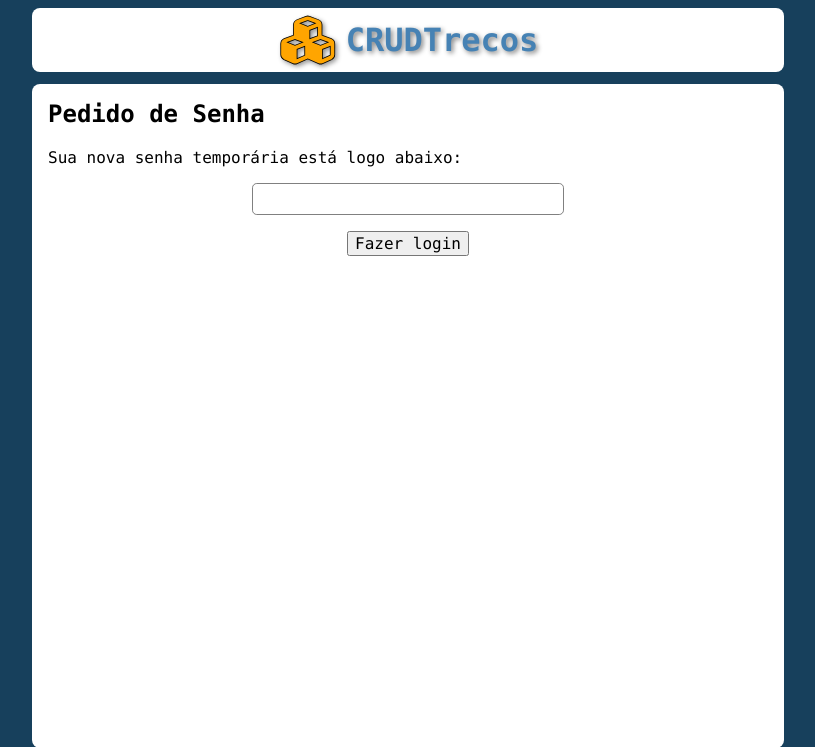
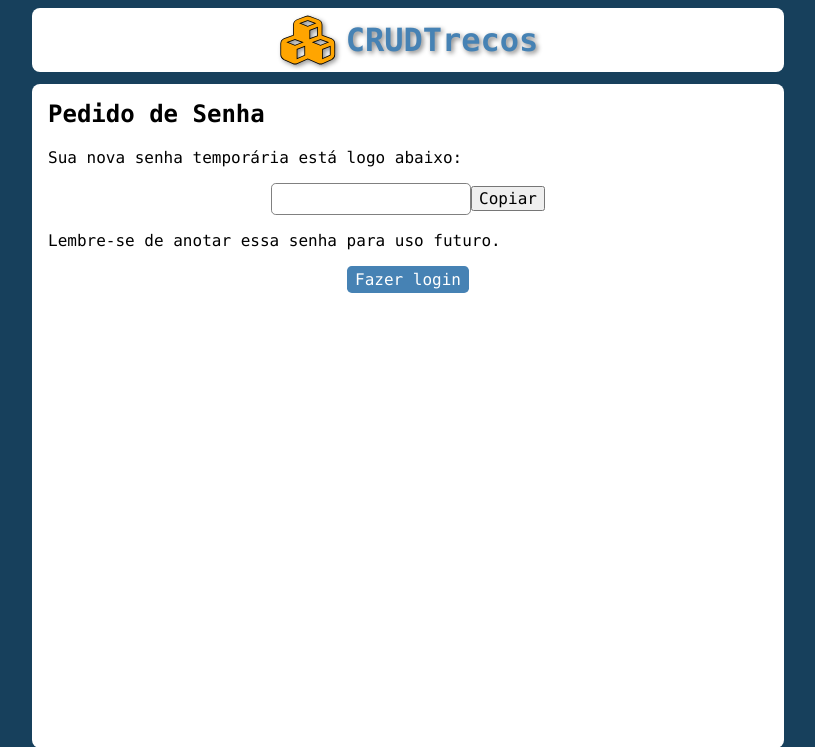
Before and after one commit to Racheldacosta/crudtrecos, a Flask app: template templates/novasenha.html in a window 1280 px wide. Shown: the top 747 px of the page, without its empty margins (232-1047 px from the left). Run offline with Flask 3, Linux system fonts and the light colour scheme; the template is opened without the code that fills it, so the values that code supplies are empty; some libraries are stand-ins or nearby versions.

Commit message:
aula anterio

```diff
--- a/app.py
+++ b/app.py
@@ -1,8 +1,9 @@
 # Importa as dependências do aplicativo
-from flask import Flask, g, make_response, redirect, render_template, request, url_for
+from flask import Flask, abort, g, make_response, redirect, render_template, request, url_for
 from flask_mysqldb import MySQL
 import json
 from functions.geral import calcular_idade, datetime_para_string, gerar_senha, remove_prefixo
+
 
 # Cria um aplicativo Flask chamado "app"
 app = Flask(__name__)
@@ -58,10 +59,8 @@ def start():
 @app.route("/")  # Rota raiz, equivalente a página inicial do site (index)
 def index():  # Função executada ao acessar a rota raiz
 
-    # Verifica se o usuário está logado → Pelo cookie
+    # Se o usuário não está logado redireciona para a página de login
     if g.usuario == '':
-        # Se o usuário não está logado
-        # Redireciona para a página de login
         return redirect(url_for('login'))
 
     acao = request.args.get('a')
@@ -87,7 +86,7 @@ def index():  # Função executada ao acessar a rota raiz
         'titulo': 'CRUDTrecos',
         'usuario': g.usuario,
         'trecos': trecos,
-        'acao': acao
+        'acao': acao,
     }
 
     # Renderiza o template HTML, passando valores (pagina) para ele
@@ -98,10 +97,8 @@ def index():  # Função executada ao acessar a rota raiz
 @app.route('/novo', methods=['GET', 'POST'])
 def novo():  # Função executada para cadastrar novo treco
 
-    # Verifica se o usuário está logado → Pelo cookie
+    # Se o usuário não está logado redireciona para a página de login
     if g.usuario == '':
-        # Se o usuário não está logado
-        # Redireciona para a página de login
         return redirect(url_for('login'))
 
     # Variável que ativa a mensagem de sucesso no HTML
@@ -145,6 +142,87 @@ def novo():  # Função executada para cadastrar novo treco
 
     # Renderiza o template HTML, passaod valores para ele
     return render_template('novo.html', **pagina)
+
+
+@app.route('/edita/<id>', methods=['GET', 'POST'])
+def edita(id):
+
+    # Se o usuário não está logado redireciona para a página de login
+    if g.usuario == '':
+        return redirect(url_for('login'))
+
+    # Se o formulário foi enviado
+    if request.method == 'POST':
+        form = dict(request.form)
+
+        # print('\n\n\n FORM:', form, '\n\n\n')
+
+        sql = '''
+            UPDATE treco
+            SET t_foto = %s,
+                t_nome = %s,
+                t_descricao = %s,
+                t_localizacao = %s
+            WHERE t_id = %s
+        '''
+        cur = mysql.connection.cursor()
+        cur.execute(sql, (
+            form['foto'],
+            form['nome'],
+            form['descricao'],
+            form['localizacao'],
+            id,
+        ))
+        mysql.connection.commit()
+        cur.close()
+
+        return redirect(url_for('index', a='editado'))
+
+    sql = '''
+        SELECT * FROM treco
+        WHERE t_id = %s
+            AND t_usuario = %s
+            AND t_status = 'on'
+    '''
+    cur = mysql.connection.cursor()
+    cur.execute(sql, (id, g.usuario['id'],))
+    row = cur.fetchone()
+    cur.close()
+
+    # print('\n\n\n DB:', row, '\n\n\n')
+
+    if row == None:
+        abort(404)
+
+    pagina = {
+        'titulo': 'CRUDTrecos',
+        'usuario': g.usuario,
+        'treco': row,
+    }
+
+    return render_template('edita.html', **pagina)
+
+
+@app.route('/apaga/<id>')
+def apaga(id):
+
+    # Se o usuário não está logado redireciona para a página de login
+    if g.usuario == '':
+        return redirect(url_for('login'))
+
+    # (des)comente o método para apagar conforme o seu caso
+    # sql = 'DELETE FROM treco WHERE t_id = %s' # Apaga completamente o treco (CUIDADO!)
+    # Altera o status do treco para 'del'
+    sql = "UPDATE treco SET t_status = 'del'  WHERE t_id = %s"
+
+    # Executa o SQL
+    cur = mysql.connection.cursor()
+    cur.execute(sql, (id,))
+    mysql.connection.commit()
+    cur.close()
+
+    # Retorna para a página anterior
+    return redirect(url_for('index', a='apagado'))
 
 
 @app.route('/login', methods=['GET', 'POST'])  # Rota para login de usuário
@@ -233,6 +311,27 @@ def login():
     return render_template('login.html', **pagina)
 
 
+@app.route('/logout')
+def logout():
+
+    # Se o usuário não está logado redireciona para a página de login
+    if g.usuario == '':
+        return redirect(url_for('login'))
+
+    # Página de destino de logout
+    resposta = make_response(redirect(url_for('login')))
+
+    # apaga o cookie do usuário
+    resposta.set_cookie(
+        key='usuario',  # Nome do cookie
+        value='',  # Apara o valor do cookie
+        max_age=0  # A validade do cookie é ZERO
+    )
+
+    # Redireciona para login
+    return resposta
+
+
 @app.route('/cadastro', methods=['GET', 'POST'])  # Cadastro de usuário
 def cadastro():
 
@@ -285,7 +384,7 @@ def novasenha():
         cur.close()
 
         # Teste de mesa
-        print('\n\n\nDB:', row, '\n\n\n')
+        # print('\n\n\nDB:', row, '\n\n\n')
 
         # Se o usuário existe
         if row == None:
@@ -320,10 +419,8 @@ def novasenha():
 @app.route('/perfil')
 def perfil():
 
-    # Verifica se o usuário está logado → Pelo cookie
+    # Se o usuário não está logado redireciona para a página de login
     if g.usuario == '':
-        # Se o usuário não está logado
-        # Redireciona para a página de login
         return redirect(url_for('login'))
 
     # Calcula idade do usuário
@@ -356,62 +453,13 @@ def perfil():
     return render_template('perfil.html', **pagina)
 
 
-@app.route('/apaga/<id>')
-def apaga(id):
-
-    # Verifica se o usuário está logado → Pelo cookie
-    if g.usuario == '':
-        # Se o usuário não está logado
-        # Redireciona para a página de login
-        return redirect(url_for('login'))
-
-    # (des)comente o método para apagar conforme o seu caso
-    # sql = 'DELETE FROM treco WHERE t_id = %s' # Apaga completamente o treco (CUIDADO!)
-    # Altera o status do treco para 'del'
-    sql = "UPDATE treco SET t_status = 'del'  WHERE t_id = %s"
-
-    # Executa o SQL
-    cur = mysql.connection.cursor()
-    cur.execute(sql, (id,))
-    mysql.connection.commit()
-    cur.close()
-
-    # Retorna para a página anterior
-    return redirect(url_for('index', a='apagado'))
-
-
-@app.route('/logout')
-def logout():
-
-    # Verifica se o usuário está logado → Pelo cookie
-    if g.usuario == '':
-        # Se o usuário não está logado
-        # Redireciona para a página de login
-        return redirect(url_for('login'))
-
-    # Página de destino de logout
-    resposta = make_response(redirect(url_for('login')))
-
-    # apaga o cookie do usuário
-    resposta.set_cookie(
-        key='usuario',  # Nome do cookie
-        value='',  # Apara o valor do cookie
-        max_age=0  # A validade do cookie é ZERO
-    )
-
-    # Redireciona para login
-    return resposta
-
-
 @app.route('/apagausuario')
 def apagausuario():
     # Apaga um usuário do sistema
     # Também apaga todos os seus "trecos"
 
-    # Verifica se o usuário está logado → Pelo cookie
+    # Se o usuário não está logado redireciona para a página de login
     if g.usuario == '':
-        # Se o usuário não está logado
-        # Redireciona para a página de login
         return redirect(url_for('login'))
 
     # Configura o status do usuário para 'del' no banco de dados
@@ -442,6 +490,83 @@ def apagausuario():
     return resposta
 
 
+@app.route('/editaperfil', methods=['GET', 'POST'])
+def editaperfil():
+
+    # Se o usuário não está logado redireciona para a página de login
+    if g.usuario == '':
+        return redirect(url_for('login'))
+
+    if request.method == 'POST':
+
+        form = dict(request.form)
+
+        # print('\n\n\n FORM:', form, '\n\n\n')
+
+        sql = '''
+            UPDATE usuario
+            SET u_nome = %s,
+                u_nascimento = %s,
+                u_email = %s
+            WHERE u_id = %s
+                AND u_senha = SHA1(%s)
+        '''
+        cur = mysql.connection.cursor()
+        cur.execute(sql, (
+            form['nome'],
+            form['nascimento'],
+            form['email'],
+            g.usuario['id'],
+            form['senha1'],
+        ))
+        mysql.connection.commit()
+        cur.close()
+
+        # Se pediu para trocar a senha
+        if form['senha2'] != '':
+
+            sql = "UPDATE usuario SET u_senha = SHA1(%s) WHERE u_id = %s AND u_senha = SHA1(%s)"
+            cur = mysql.connection.cursor()
+            cur.execute(sql, (
+                form['senha2'],
+                g.usuario['id'],
+                form['senha1'],
+            ))
+            mysql.connection.commit()
+            cur.close()
+
+        return redirect(url_for('logout'))
+
+    # Recebe dados do usuário
+    sql = '''
+        SELECT * FROM usuario
+        WHERE u_id = %s
+            AND u_status = 'on'
+    '''
+    cur = mysql.connection.cursor()
+    cur.execute(sql, (g.usuario['id'],))
+    row = cur.fetchone()
+    cur.close()
+
+    # print('\n\n\n USER:', row, '\n\n\n')
+
+    pagina = {
+        'titulo': 'CRUDTrecos - Erro 404',
+        'usuario': g.usuario,
+        'form': row
+    }
+    return render_template('editaperfil.html', **pagina)
+
+
+@app.errorhandler(404)
+def page_not_found(e):
+    pagina = {
+        'titulo': 'CRUDTrecos - Erro 404',
+        'usuario': g.usuario,
+    }
+    return render_template('404.html', **pagina), 404
+
+
 # Executa o servidor HTTP se estiver no modo de desenvolvimento
 # Remova / comente essas linhas no modo de produção
 if __name__ == '__main__':
--- a/static/css/_template.css
+++ b/static/css/_template.css
@@ -273,7 +273,9 @@ button {
 
 #formNovo,
 #formCadastro,
-#formNovasenha {
+#formNovasenha,
+#formEdita,
+#formEditaPerfil {
     max-width: 500px;
 }
 
@@ -329,13 +331,15 @@ button {
     background: rgba(0, 0, 0, 0.5);
 }
 
-.apaga {
+.flutua-icone {
     float: right;
 }
 
 /* Perfil */
 
-.btnSignout, .btnLogout {
+.btnSignout,
+.btnLogout,
+.btnProfile {
     display: table;
     margin: auto;
     padding: .25rem .5rem;
@@ -345,11 +349,15 @@ button {
     cursor: pointer;
 }
 
-.btnLogout{
+.btnProfile {
     background-color: steelblue;
 }
 
-.btnSignout{
+.btnLogout {
+    background-color: orange;
+}
+
+.btnSignout {
     background-color: orangered;
 }
 
@@ -362,9 +370,16 @@ button {
     padding-left: 1rem;
 }
 
-.novasenha {
+p.novasenha {
+    display: flex;
+    align-items: center;
+    justify-content: center;
+}
+
+input.novasenha {
     font-size: 1.5rem;
     text-align: center;
     border: 1px solid grey;
     border-radius: .3rem;
+    width: 200px;
 }
--- a/templates/novasenha.html
+++ b/templates/novasenha.html
@@ -47,9 +47,34 @@
 
 <p>Sua nova senha temporária está logo abaixo:
 
-<p class="center"><input class="novasenha" type="text" value="{{ novasenha }}" readonly></p>
+<p class="novasenha">
+    <input class="novasenha" type="text" id="meuInput" value="{{ novasenha }}" readonly>
+    <button id="copiarBtn">Copiar</button>
+</p>
 
-<p class="center"><button type="button" onclick="location.href='/login'">Fazer login</button></p>
+<p>Lembre-se de anotar essa senha para uso futuro.</p>
+
+<p class="center"><button type="button" class="btnProfile" onclick="location.href='/login'">Fazer login</button></p>
+
+<script>
+    document.getElementById('copiarBtn').addEventListener('click', function () {
+        // Seleciona o campo de entrada de texto
+        const input = document.getElementById('meuInput');
+
+        // Seleciona o conteúdo do campo de entrada
+        input.select();
+        input.setSelectionRange(0, 99999); // Para dispositivos móveis
+
+        try {
+            // Executa o comando de cópia
+            document.execCommand('copy');
+            alert('Senha copiada para a área de transferência!');
+        } catch (err) {
+            console.error('Falha ao copiar o texto: ', err);
+            alert('Falha ao copiar a senha. Por favor, use Ctrl + C.');
+        }
+    });
+</script>
 
 {% endif %}
 
--- a/templates/perfil.html
+++ b/templates/perfil.html
@@ -15,6 +15,10 @@
     <li>{{ usuario.total }} trecos cadastrados</li>
 </ul>
 
+<p>Clique no botão abaixo para editar seu perfil ou alterar a senha:</p>
+<p><button class="btnProfile" type="button" onclick="location.href='/editaperfil'">Editar perfil</button></p>
+
+
 <p>Clique no botão abaixo para sair do aplicativo neste dispositivo:</p>
 <p><button class="btnLogout" type="button" onclick="location.href='/logout'">Encerrar sessão</button></p>
 
```
